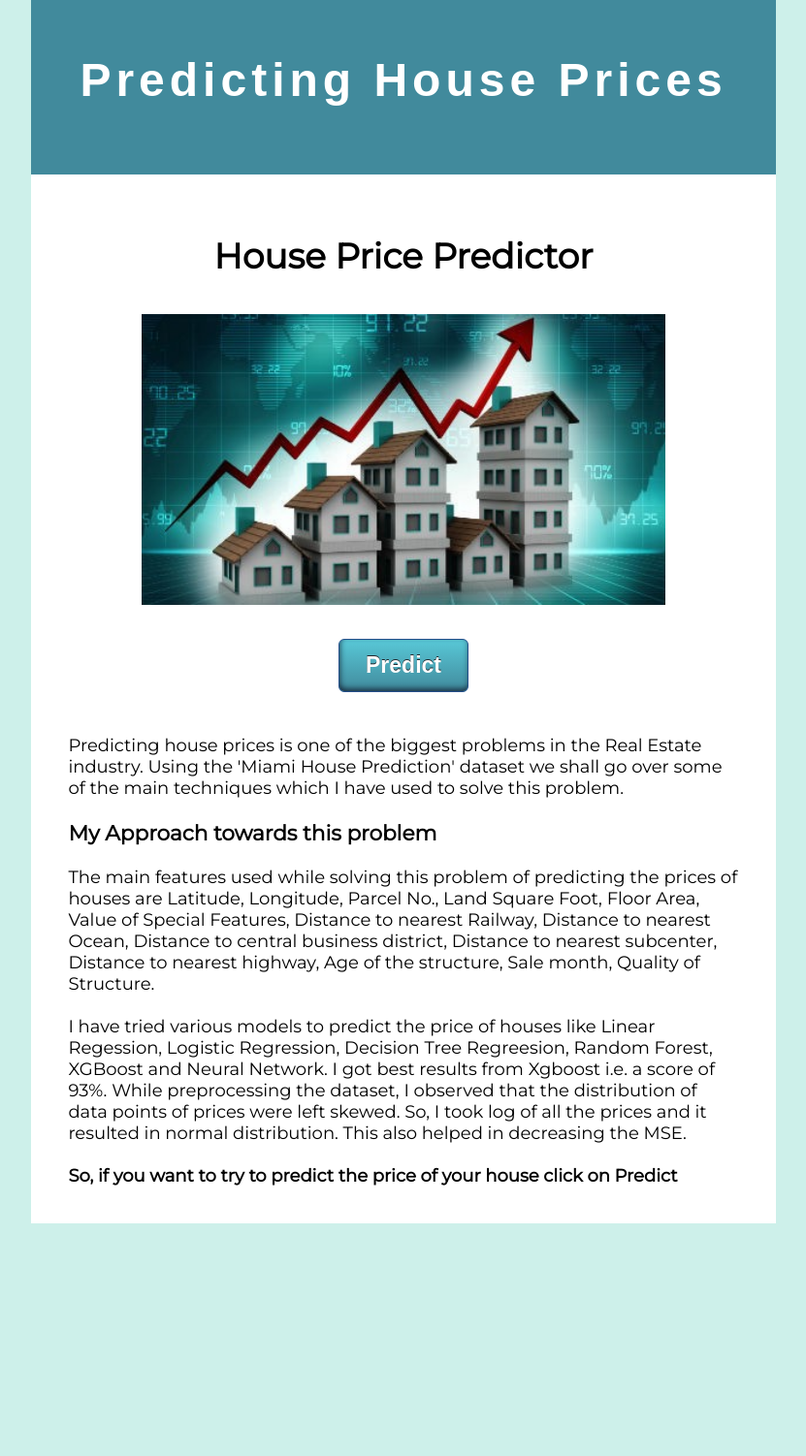
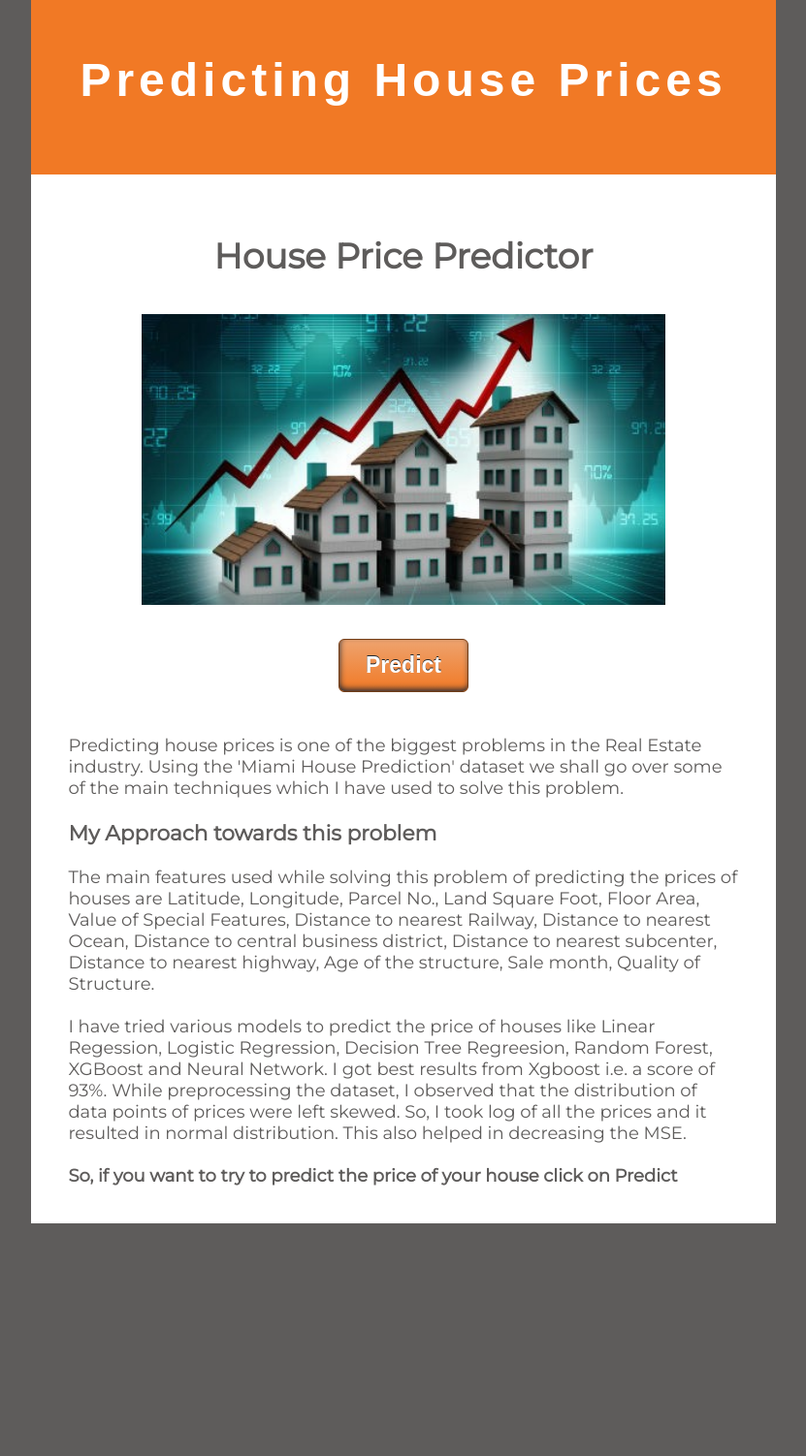
Before and after one commit to abideenn/HousingPricePrediction, a Flask app: page / in a window 1280 px wide. Shown: the top 1502 px of the page at 97% size, without its empty margins (224-1055 px from the left). Run offline with Flask 2, Linux system fonts and the light colour scheme; parts of the project's set-up code (start-up, migrations or seed data) failed here and were passed over.

Commit message:
Update styles.css

```diff
--- a/static/CSS/styles.css
+++ b/static/CSS/styles.css
@@ -1,7 +1,7 @@
 body{
   font-family: 'Merriweather Sans', sans-serif;
   text-align: center;
-  background-color: #CDF0EA;
+  background-color: #5e5c5b;
   color:white;
   margin:20%;
   margin-top: 0%;
@@ -9,10 +9,10 @@ body{
 
 .myButton {
 	box-shadow:inset 1px -3px 6px -1px #152538;
-	background:linear-gradient(to bottom, #57c5d4 5%, #418a9c 100%);
-	background-color:#57c5d4;
+	background:linear-gradient(to bottom, #eea16b 5%, #F17925 100%);
+	background-color:#F17925;
 	border-radius:6px;
-	border:1px solid #244e8a;
+	border:1px solid #723d17;
 	display:inline-block;
 	cursor:pointer;
 	color:#ffffff;
@@ -24,8 +24,8 @@ body{
 	text-shadow:0px -1px 0px #22282e;
 }
 .myButton:hover {
-	background:linear-gradient(to bottom, #418a9c 5%, #57c5d4 100%);
-	background-color:#418a9c;
+	background:linear-gradient(to bottom, #F17925 5%,#f5b98d  100%);
+	background-color:#F17925;
 }
 h1{
   padding-bottom: 2%;
@@ -39,7 +39,7 @@ h1{
 
   background-color:white;
   padding: 5% 5% 0% 5%;
-  color: black;
+  color: #5e5c5b;
   font-size: large;
   text-align: left;
   padding-bottom: 5%;
@@ -54,7 +54,7 @@ img{
 
 .title{
   font-family: 'Sacramento', cursive;
-  background-color:#418a9c;
+  background-color:#F17925;
   padding: 3%;
 
 }
```
